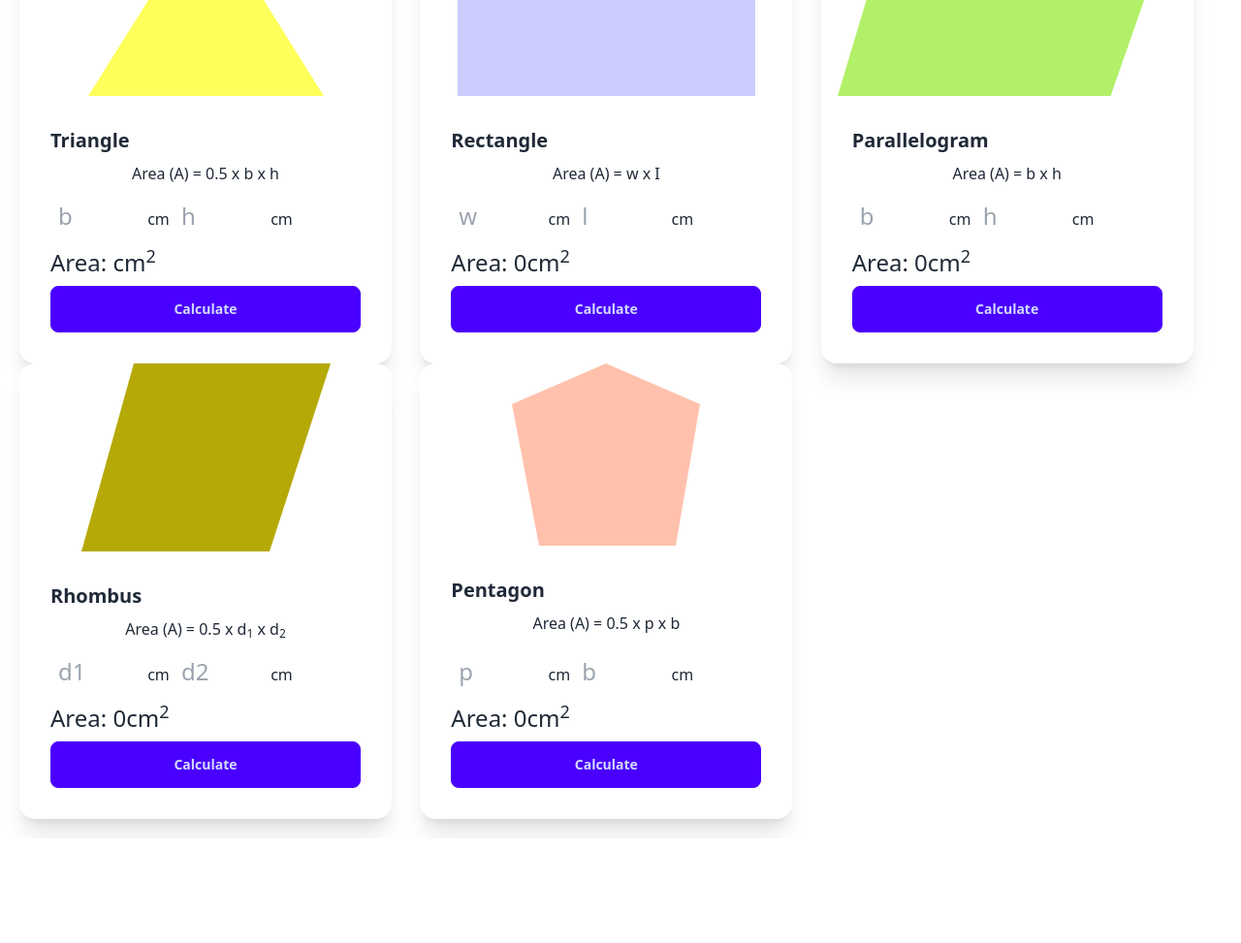
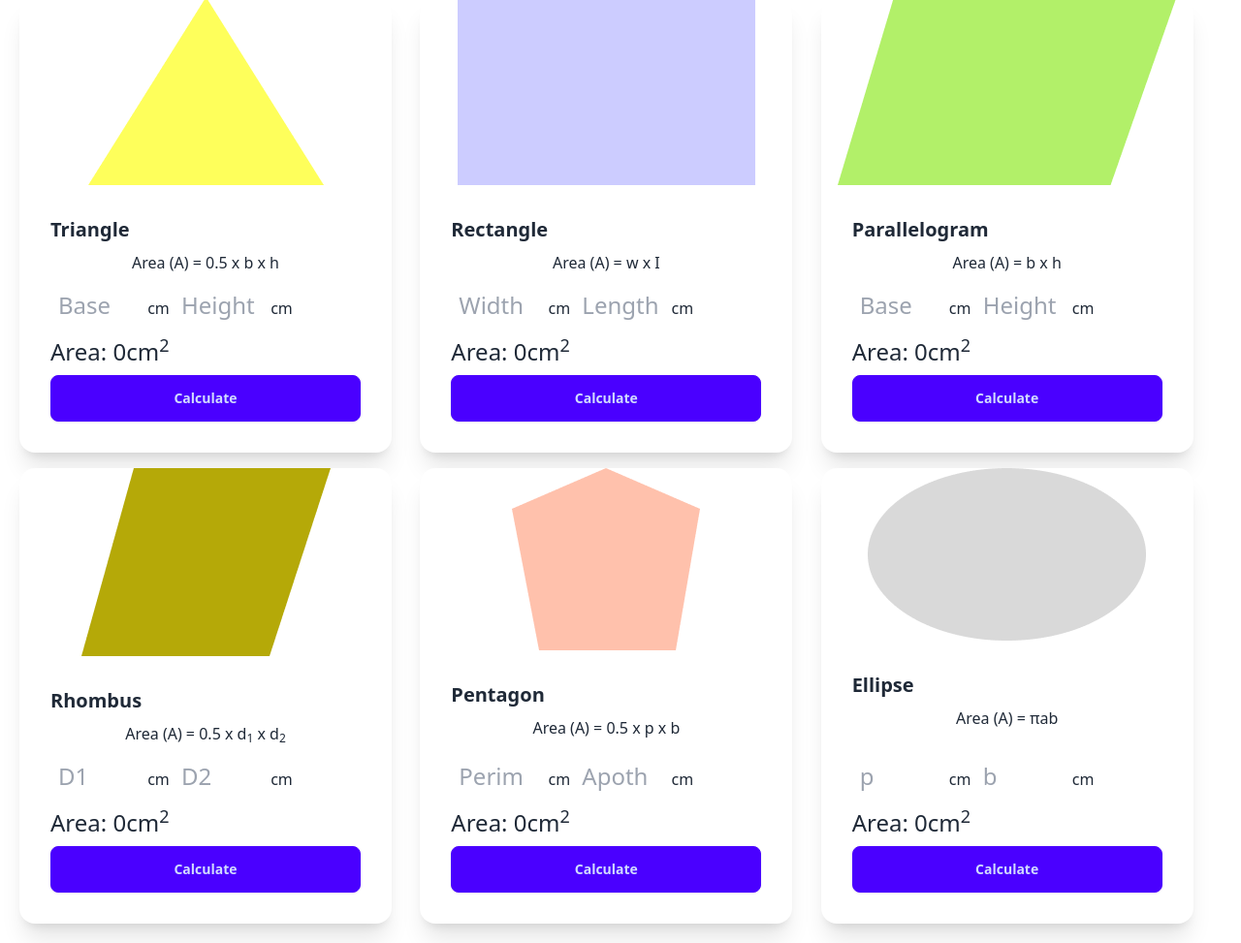
Before and after one commit to imdadul5D/geometry-genius, a plain HTML site: page index.html in a window 1280 px wide. Shown: the part 115-1088 px from the top of the page at 97% size. Before the commit the page ends 980 px from the top, so only its background shows below. Drawn offline with nearby package versions, Linux system fonts and the light colour scheme.

Commit message:
It's okay for today

```diff
--- a/index.html
+++ b/index.html
@@ -15,25 +15,30 @@
 
     </header>
 
-    <main>
+    <main class="w-full">
         <!-- Main Content Container -->
-        <div>
-            <!-- Shape Card Container -->
+        <main>
+
+            <div>
+                <h1 class="text-2xl md:text-4xl lg:text-6xl text-orange-600 font-mono text-center pb-8">Geometry Calculator</h1>
+            </div>
+
             <div class="grid grid-cols-1 md:grid-cols-2 lg:grid-cols-3">
+
                 <!-- Triangle Card -->
-                <div class="card w-96 bg-base-100 shadow-xl">
+                <div class="card w-96 bg-base-100 shadow-xl mb-4">
                     <figure><img src="images/triangle.png" alt="Triangle" /></figure>
                     <div class="card-body">
                       <h2 class="card-title ">Triangle</h2>
                       <p class="text-center">Area (A) = 0.5 x b x h</p>
                       <div class="">
-                        <input id="triangleBAse" class="w-24 text-2xl p-2 rounded-xl" type="text" placeholder="b">
+                        <input id="triangleBAse" class="w-24 text-2xl p-2 rounded-xl" type="text" placeholder="Base">
                         <span>cm</span>
-                        <input id="triangleHeight" class="w-24 text-2xl p-2 rounded-xl" type="text" placeholder="h">
+                        <input id="triangleHeight" class="w-24 text-2xl p-2 rounded-xl" type="text" placeholder="Height">
                         <span>cm</span>
                       </div>
                       <div>
-                        <p class="text-2xl">Area: <span id="triangleArea"></span> <span>cm<sup>2</sup></span></p>
+                        <p class="text-2xl">Area: <span id="triangleArea"></span> <span>0cm<sup>2</sup></span></p>
                       </div>
                       <div class="card-actions justify-end">
                         <button onclick="calculateTriangleArea()" class="btn btn-primary w-full">Calculate</button>
@@ -42,15 +47,15 @@
                 </div>
 
                 <!-- Rectangle Card -->
-                <div class="card w-96 bg-base-100 shadow-xl">
+                <div class="card w-96 bg-base-100 shadow-xl mb-4">
                     <figure><img src="images/rectangle.png" alt="Rectangle" /></figure>
                     <div class="card-body">
                       <h2 class="card-title">Rectangle</h2>
                       <p class="text-center">Area (A) = w x I</p>
                       <div class="">
-                        <input id="rectangleWeight" type="text" placeholder="w" class="w-24 text-2xl p-2 rounded-xl">
+                        <input id="rectangleWeight" type="text" placeholder="Width" class="w-24 text-2xl p-2 rounded-xl">
                         <span>cm</span>
-                        <input id="rectangleLength" type="text" placeholder="l" class="w-24 text-2xl p-2 rounded-xl">
+                        <input id="rectangleLength" type="text" placeholder="Length" class="w-24 text-2xl p-2 rounded-xl">
                         <span>cm</span>
                       </div>
                       <div>
@@ -63,15 +68,15 @@
                 </div>
 
                 <!-- Parallelogram Card -->
-                <div class="card w-96 bg-base-100 shadow-xl">
+                <div class="card w-96 bg-base-100 shadow-xl mb-4">
                     <figure><img src="images/parallelogram.png" alt="parallelogram" /></figure>
                     <div class="card-body">
                       <h2 class="card-title">Parallelogram</h2>
                       <p class="text-center">Area (A) = b x h</p>
                       <div class="">
-                        <input type="text" placeholder="b" class="w-24 text-2xl p-2 rounded-xl" id="baseInput">
+                        <input type="text" placeholder="Base" class="w-24 text-2xl p-2 rounded-xl" id="baseInput">
                         <span>cm</span>
-                        <input type="text" placeholder="h" class="w-24 text-2xl p-2 rounded-xl" id="heightInput">
+                        <input type="text" placeholder="Height" class="w-24 text-2xl p-2 rounded-xl" id="heightInput">
                         <span>cm</span>
                       </div>
                       <div>
@@ -90,9 +95,9 @@
                         <h2 class="card-title">Rhombus</h2>
                         <p class="text-center">Area (A) = 0.5 x d<sub>1</sub> x d<sub>2</sub></p>
                     <div class="">
-                        <input type="text" placeholder="d1" class="w-24 text-2xl p-2 rounded-xl" id="diagonal1Input">
+                        <input type="text" placeholder="D1" class="w-24 text-2xl p-2 rounded-xl" id="diagonal1Input">
                         <span>cm</span>
-                        <input type="text" placeholder="d2" class="w-24 text-2xl p-2 rounded-xl" id="diagonal2Input">
+                        <input type="text" placeholder="D2" class="w-24 text-2xl p-2 rounded-xl" id="diagonal2Input">
                         <span>cm</span>
                     </div>
                     <div>
@@ -111,9 +116,9 @@
                            <h2 class="card-title">Pentagon</h2>
                            <p class="text-center">Area (A) = 0.5 x p x b</p>
                        <div class="">
-                           <input type="text" placeholder="p" class="w-24 text-2xl p-2 rounded-xl" id="perimeterInput">
+                           <input type="text" placeholder="Perim" class="w-24 text-2xl p-2 rounded-xl" id="perimeterInput">
                            <span>cm</span>
-                           <input type="text" placeholder="b" class="w-24 text-2xl p-2 rounded-xl" id="apothemInput">
+                           <input type="text" placeholder="Apoth" class="w-24 text-2xl p-2 rounded-xl" id="apothemInput">
                            <span>cm</span>
                        </div>
                        <div>
@@ -123,10 +128,34 @@
                            <button class="btn btn-primary w-full" onclick="calculatePentagonArea()">Calculate</button>
                        </div>
                    </div>
+                </div>
+
+
+                <!-- Ellipse Card -->
+                <div class="card w-96 bg-base-100 shadow-xl">
+                    <figure><img src="images/ellipse.png" alt="ellipse" /></figure>
+                       <div class="card-body">
+                           <h2 class="card-title">Ellipse</h2>
+                           <p class="text-center">Area (A) = πab</p>
+                       <div class="">
+                           <input type="text" placeholder="p" class="w-24 text-2xl p-2 rounded-xl" id="aInput">
+                           <span>cm</span>
+                           <input type="text" placeholder="b" class="w-24 text-2xl p-2 rounded-xl" id="bInput">
+                           <span>cm</span>
+                       </div>
+                       <div>
+                           <p class="text-2xl">Area: <span id="ellipseArea">0</span><span>cm<sup>2</sup></span></p>
+                       </div>
+                       <div class="card-actions justify-end">
+                           <button class="btn btn-primary w-full" onclick="calculateEllipseArea()">Calculate</button>
+                       </div>
                    </div>
+                </div>
+            </div>
 
-            </div>
-        </div>
+        </main>
+
+
     </main>
 
     <script src="scripts/triangle-calculate.js"></script>
@@ -134,5 +163,6 @@
     <script src="scripts/parallelogram-calculator.js"></script>
     <script src="scripts/rhombus-alculator.js"></script>
     <script src="scripts/pentagon-calculator.js"></script>
+    <script src="scripts/ellipse-calculator.js"></script>
 </body>
 </html>
--- /dev/null
+++ b/scripts/ellipse-calculator.js
@@ -0,0 +1,18 @@
+function calculateEllipseArea() {
+    const perimeter = getValueById('aInput');
+    const apothem = getValueById('bInput');
+    const area = πab;
+    setInnerTextById('ellipseArea', area);
+};
+
+function getValueById(redwan){
+    const inputFeild = document.getElementById(redwan);
+    const inputValueText = inputFeild.value;
+    const value = parseFloat(inputValueText);
+    return value;
+}
+
+function setInnerTextById(redwan, mim){
+    const element = document.getElementById(redwan);
+    element.innerText= mim;
+}
```
